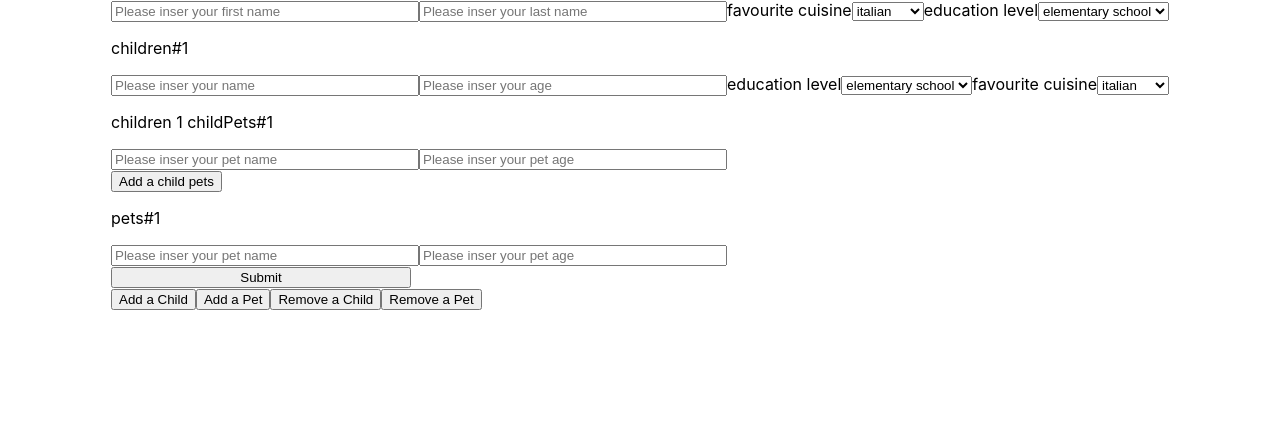
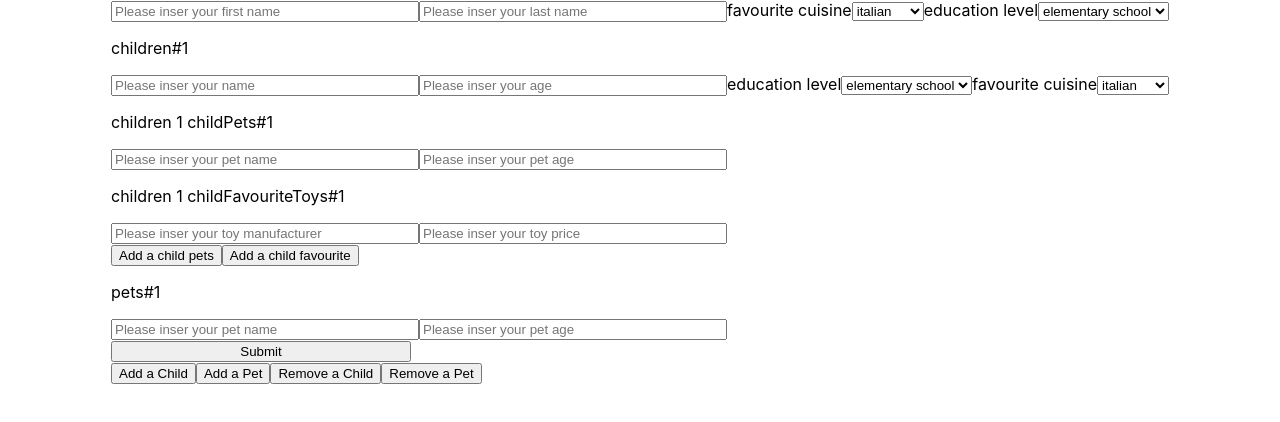
Before and after one commit to sergiogalici/recursive-form-from-db, a React (Create React App) app: page / in a window 1280 px wide. Shown: the top 422 px of the page. Built offline with nearby package versions, Linux system fonts and the light colour scheme.

Commit message:
Data Updated and Works as Expected

```diff
--- a/src/data/data.ts
+++ b/src/data/data.ts
@@ -45,6 +45,11 @@ export const petField: FieldType[] = [
   { type: "input-number", id: "petAge" },
 ];
 
+export const favouriteToysField: FieldType[] = [
+  { type: "input-text", id: "toyManufacturer" },
+  { type: "input-number", id: "toyPrice" },
+];
+
 export const childField: FieldType[] = [
   { type: "input-text", id: "name" },
   {
@@ -62,6 +67,12 @@ export const childField: FieldType[] = [
     children: cuisines,
   },
   { type: "subForm", id: "childPets", children: petField, multiple: true },
+  {
+    type: "subForm",
+    id: "childFavouriteToys",
+    children: favouriteToysField,
+    multiple: true,
+  },
 ];
 
 export const formConfig: FieldType[] = [
@@ -119,10 +130,12 @@ export const mappedSubFields: MappedSubFieldsType = {
   pets: petField,
   children: childField,
   childPets: petField,
+  childFavouriteToys: favouriteToysField,
 };
 
 export type MappedSubFieldsType = {
   pets: FieldType[];
   children: FieldType[];
   childPets: FieldType[];
+  childFavouriteToys: FieldType[];
 };
```
